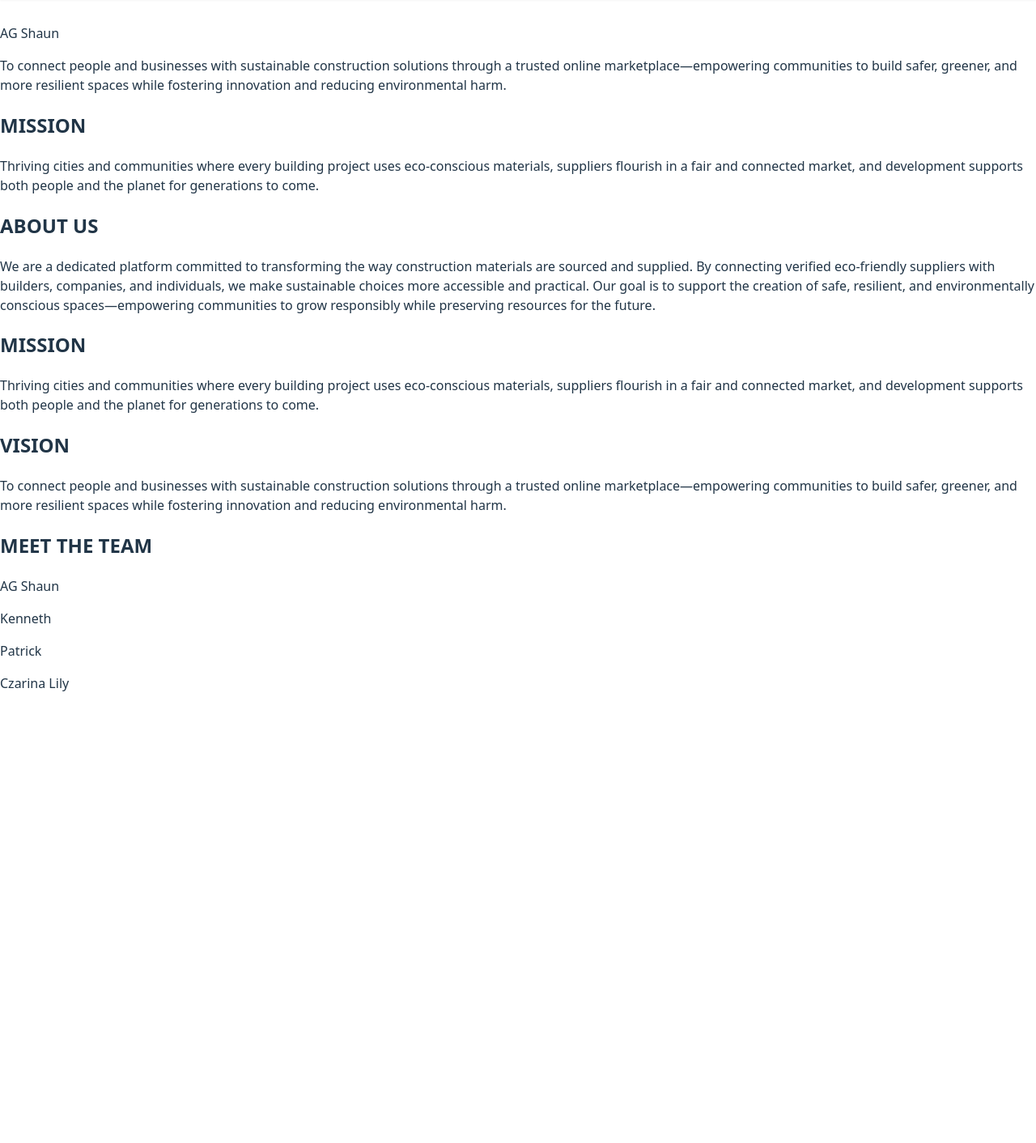
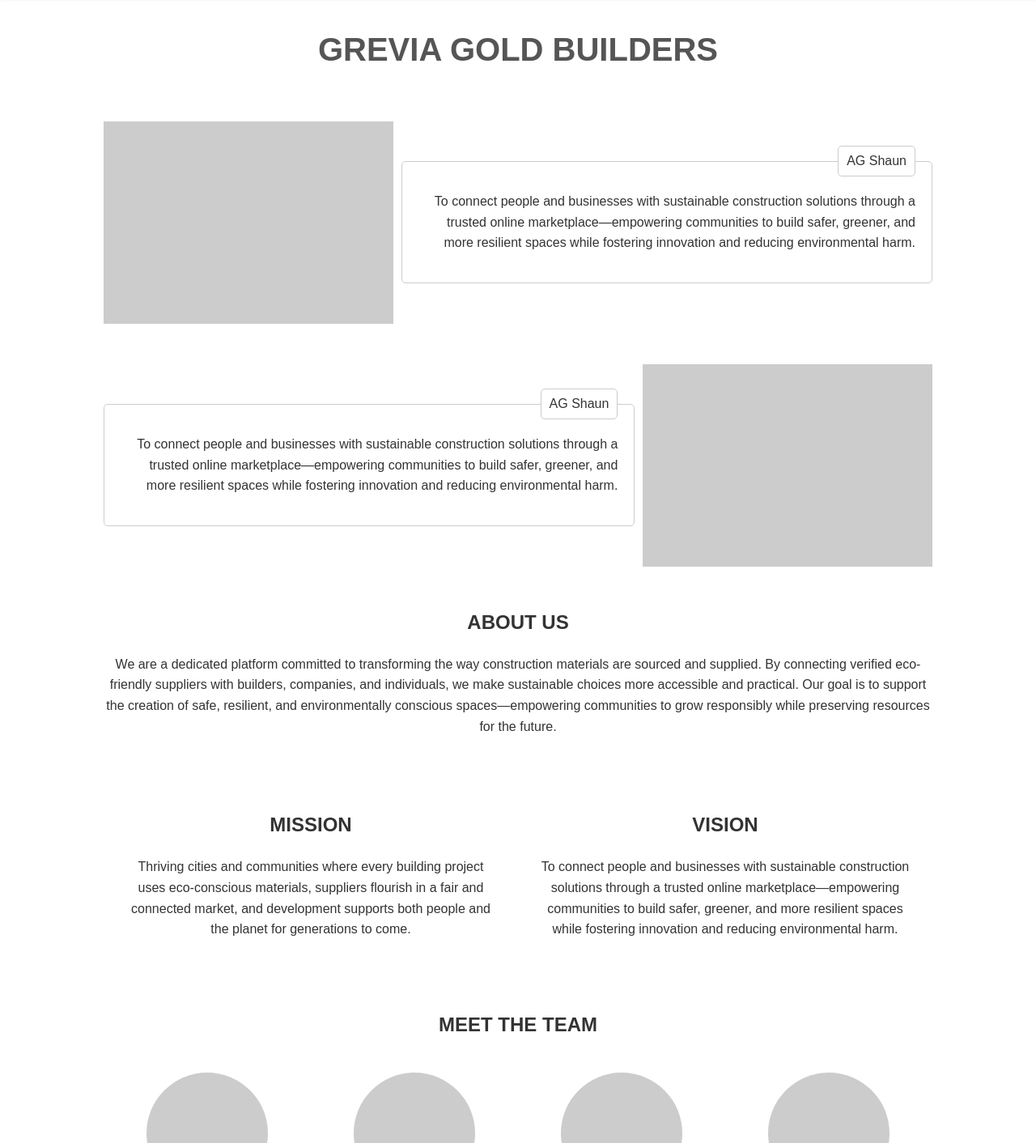
Before and after one commit to BaghettiGH/hackercup-hackathon, a React (Vite) app in the folder my-app/: page /about in a window 1280 px wide. Shown: the part 120-1532 px from the top of the page at 81% size. Before the commit the page ends 992 px from the top, so only its background shows below. Built offline with nearby package versions, Linux system fonts and the light colour scheme.

Commit message:
Tweaks to about page

```diff
--- a/my-app/src/pages/About.css
+++ b/my-app/src/pages/About.css
@@ -13,7 +13,7 @@
             padding: 20px 0;
         }
 
-        header {
+        .About-header {
             text-align: center;
             padding: 40px 0;
         }
--- a/my-app/src/pages/About.jsx
+++ b/my-app/src/pages/About.jsx
@@ -1,62 +1,64 @@
 import React from "react";
+import './About.css';
+
 
 function About() {
     return(
-         <div class="container">
-        <header>
+        <div className="container">
+        <header className="About-header">
             <h1>GREVIA GOLD BUILDERS</h1>
         </header>
 
-        <section class="testimonial">
-            <div class="image"></div>
-            <div class="text">
-                <div class="name">AG Shaun</div>
+        <section className="testimonial">
+            <div className="image"></div>
+            <div className="text">
+                <div className="name">AG Shaun</div>
                 <p>To connect people and businesses with sustainable construction solutions through a trusted online marketplace—empowering communities to build safer, greener, and more resilient spaces while fostering innovation and reducing environmental harm.</p>
             </div>
         </section>
 
-        <section class="section">
-            <div class="content">
-                <h2>MISSION</h2>
-                <p>Thriving cities and communities where every building project uses eco-conscious materials, suppliers flourish in a fair and connected market, and development supports both people and the planet for generations to come.</p>
+        <section className="testimonial">
+            <div className="text">
+                <div className="name">AG Shaun</div>
+                <p>To connect people and businesses with sustainable construction solutions through a trusted online marketplace—empowering communities to build safer, greener, and more resilient spaces while fostering innovation and reducing environmental harm.</p>
             </div>
-            <div class="image"></div>
+            <div className="image"></div>
         </section>
 
 
-        <section class="about">
+        <section className="about">
             <h2>ABOUT US</h2>
             <p>We are a dedicated platform committed to transforming the way construction materials are sourced and supplied. By connecting verified eco-friendly suppliers with builders, companies, and individuals, we make sustainable choices more accessible and practical. Our goal is to support the creation of safe, resilient, and environmentally conscious spaces—empowering communities to grow responsibly while preserving resources for the future.</p>
         </section>
 
-        <section class="mission-vision">
-            <div class="box">
+        <section className="mission-vision">
+            <div className="box">
                 <h2>MISSION</h2>
                 <p>Thriving cities and communities where every building project uses eco-conscious materials, suppliers flourish in a fair and connected market, and development supports both people and the planet for generations to come.</p>
             </div>
-            <div class="box">
+            <div className="box">
                 <h2>VISION</h2>
                 <p>To connect people and businesses with sustainable construction solutions through a trusted online marketplace—empowering communities to build safer, greener, and more resilient spaces while fostering innovation and reducing environmental harm.</p>
             </div>
         </section>
 
-        <section class="team">
+        <section className="team">
             <h2>MEET THE TEAM</h2>
-            <div class="team-members">
-                <div class="member">
-                    <div class="photo"></div>
+            <div className="team-members">
+                <div className="member">
+                    <div className="photo"></div>
                     <p>AG Shaun</p>
                 </div>
-                <div class="member">
-                    <div class="photo"></div>
+                <div className="member">
+                    <div className="photo"></div>
                     <p>Kenneth</p>
                 </div>
-                <div class="member">
-                    <div class="photo"></div>
+                <div className="member">
+                    <div className="photo"></div>
                     <p>Patrick</p>
                 </div>
-                <div class="member">
-                    <div class="photo"></div>
+                <div className="member">
+                    <div className="photo"></div>
                     <p>Czarina Lily</p>
                 </div>
             </div>
```
